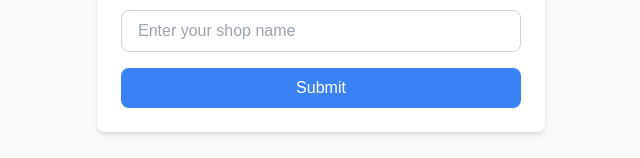
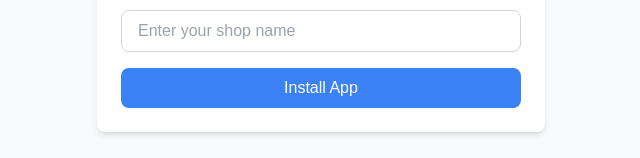
Before and after one commit to kushwahshani/shopify_test1, a Next.js app: page / in a window 1280 px wide. Shown: the part 389-547 px from the top of the page, without its empty margins (319-959 px from the left). Built offline with nearby package versions, Linux system fonts and the light colour scheme.

Commit message:
replace button name

```diff
--- a/app/page.js
+++ b/app/page.js
@@ -46,7 +46,7 @@ export default function Home() {
               type="submit"
               className="w-full bg-blue-500 text-white py-2 px-4 rounded-lg hover:bg-blue-600 transition"
             >
-              Submit
+              Install App
             </button>
           </form>
         </div>
```
